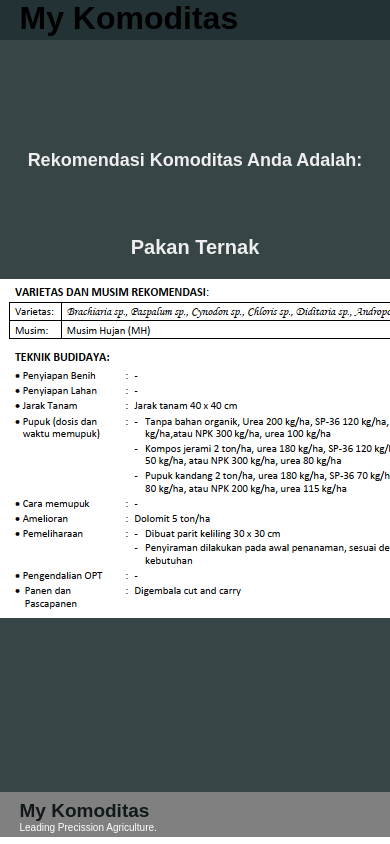
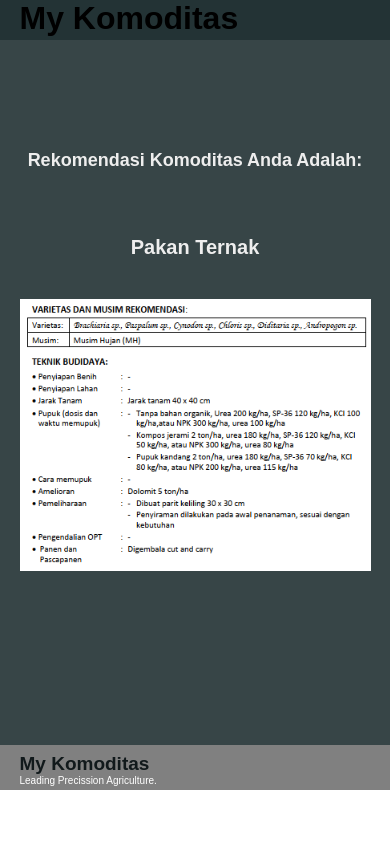
Before and after one commit to erikirfanr/my-komoditas, a Flask app: template templates/index1.html in a window 390 px wide; the page is wider, and only the part inside the window is pictured. Run offline with Flask 2, Linux system fonts and the light colour scheme; the template is opened without the code that fills it, so the values that code supplies are empty; parts of the project's set-up code (start-up, migrations or seed data) failed here and were passed over.

Commit message:
changes
change css

```diff
--- a/static/styles/style1.css
+++ b/static/styles/style1.css
@@ -86,7 +86,7 @@ footer {
 
   .message-wrapper img {
     padding-bottom: 20px;
-    size: auto;
+    width: 90%;
   }
 
   .message-wrapper {
@@ -130,7 +130,7 @@ footer {
   }
 
   .message-wrapper img {
-    size: auto;
-    padding-bottom: 20px;
+    width: 90%;
+    padding: 20px 0 20px 0;
   }
 }
```
